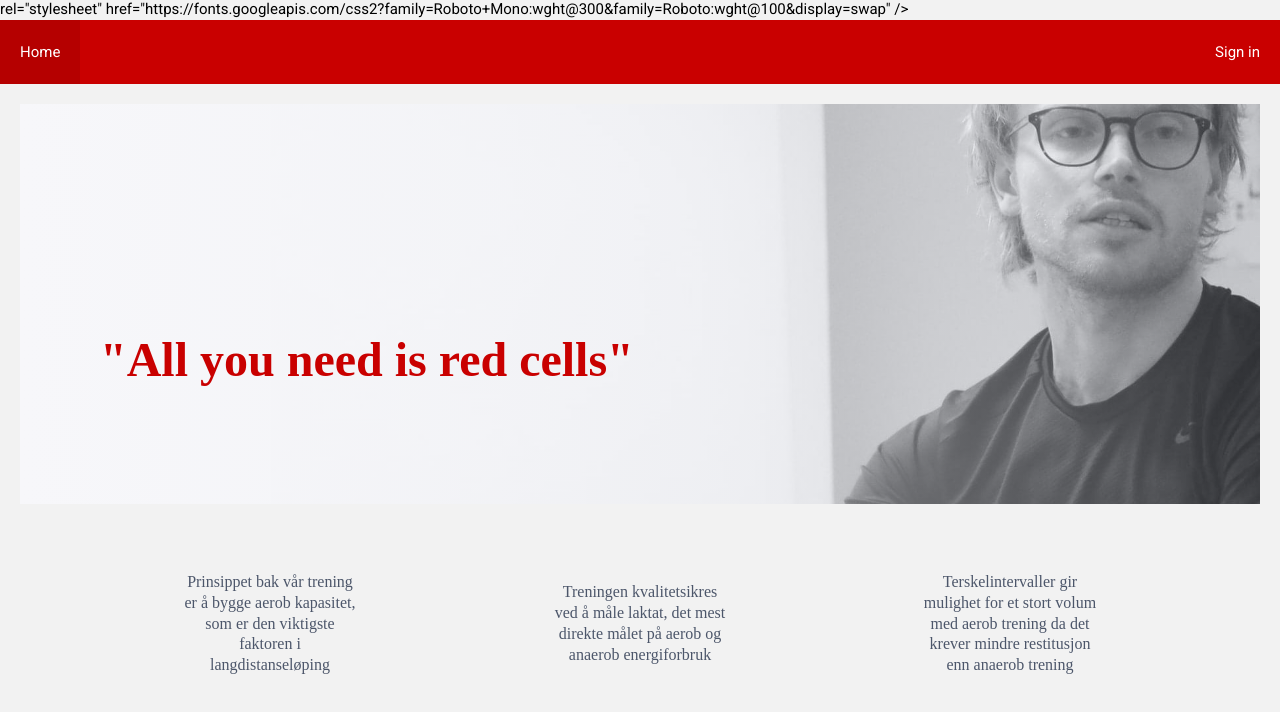
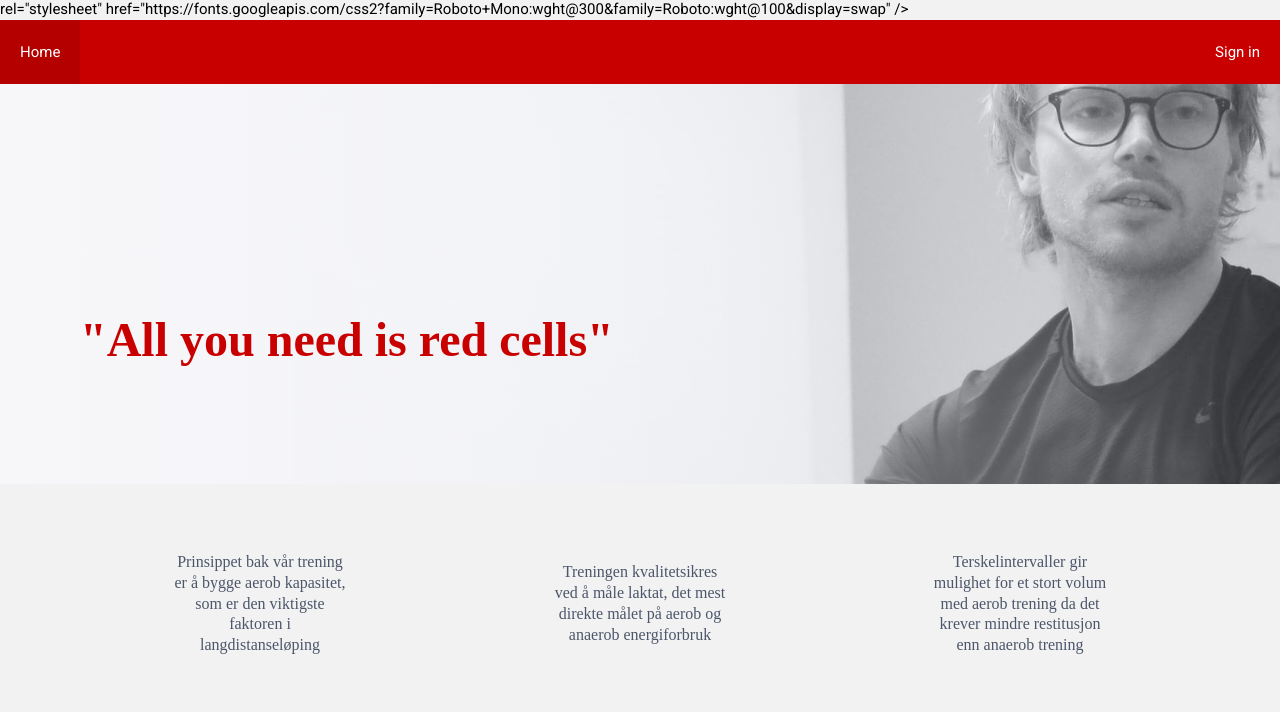
Before and after one commit to TreshLaps/Activities, a React (Create React App) app in the folder Activities.Web/ClientApp/: page / in a window 1280 px wide. Shown: the top 712 px of the page. Built offline with nearby package versions, Linux system fonts and the light colour scheme; no server answers; some icons are missing.

Commit message:
Remove margin landing page

```diff
--- a/Activities.Web/ClientApp/src/components/Layout.tsx
+++ b/Activities.Web/ClientApp/src/components/Layout.tsx
@@ -192,6 +192,7 @@ const Layout: React.FC<{ children: any }> = ({ children }) => {
           </LinkContainer>
         </MenuContainer>
       </MenuWrapper>
+      {user ? (
         <LayoutContainer>
           {user && syncProgress >= 1.0 && <div>{children}</div>}
           {user && syncProgress < 1.0 && (
@@ -203,14 +204,10 @@ const Layout: React.FC<{ children: any }> = ({ children }) => {
                 && <div>Progress: <SyncPercentage>{round(syncProgress * 100, 0)} %</SyncPercentage> (Waiting for available slot)</div>}
           </CenterContainer>
           )}
-        {user === null && (
-        // <CenterContainer>
-        //   {/* <p>Welcome. Sign in to proceed.</p>
-        //   <SignInButton href="/signin">Sign in</SignInButton> */}
-        // </CenterContainer>
+        </LayoutContainer>
+      ) : (
         <LandingPage />
       )}
-      </LayoutContainer>
     </UserContext.Provider>
   );
 };
```
Lines whose indentation alone changed are shown as unchanged.
